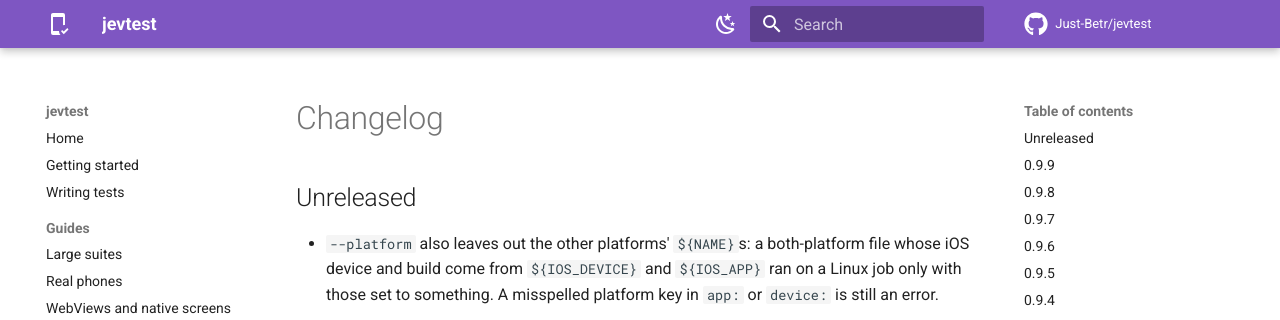
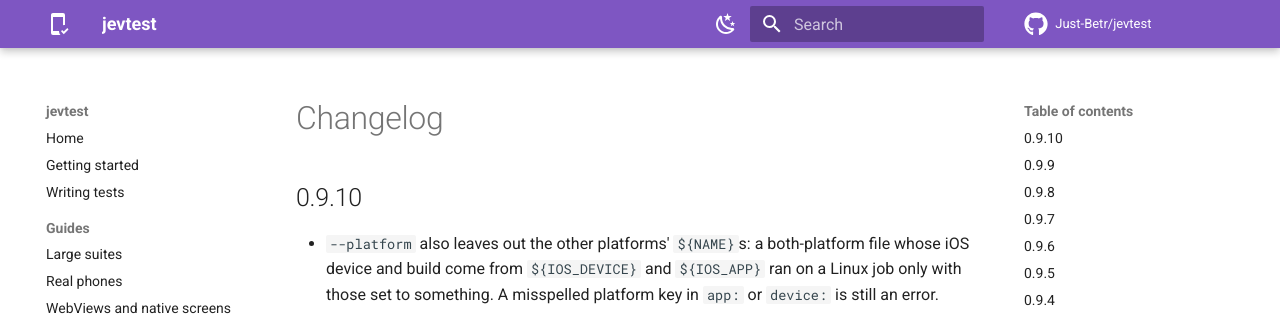
Before and after one commit to Just-Betr/jevtest, an MkDocs documentation site: the page built from docs/changelog.md, in a window 1280 px wide and 900 px high. Shown: the top 320 px of the window. Built offline with MkDocs 1.6.1 and Material for MkDocs 9.7.7, drawn with Linux system fonts in a browser that asks for light colours; comment, search, counter and statistics services are not loaded.

````diff
--- a/CHANGELOG.md
+++ b/CHANGELOG.md
@@ -1,6 +1,6 @@
 # Changelog
 
-## Unreleased
+## 0.9.10
 
 - `--platform` also leaves out the other platforms' `${NAME}`s: a both-platform file whose iOS device and build
   come from `${IOS_DEVICE}` and `${IOS_APP}` ran on a Linux job only with those set to something. A misspelled
--- a/docs/getting-started.md
+++ b/docs/getting-started.md
@@ -82,7 +82,7 @@ jevtest run tests.yaml --lock record --out results
 Both flags are required, so every run says how it treats the lockfile and where its results go.
 
 ```console
-jevtest 0.9.9 · android · emulator-5554 · dev.jevtest.jevtest_demo · jev-1.13.0 · lockfile: record
+jevtest 0.9.10 · android · emulator-5554 · dev.jevtest.jevtest_demo · jev-1.13.0 · lockfile: record
 
 ▶ App opens on the sign-in screen
   ✓ expect: The sign in screen is showing — Jev 0.98
--- a/jevtest/__init__.py
+++ b/jevtest/__init__.py
@@ -1,3 +1,3 @@
 """jevtest: plain-English end-to-end tests for Android and iOS apps, driven by TypeSafe's Jev."""
 
-__version__ = "0.9.9"
+__version__ = "0.9.10"
````
Also changed, not shown: README.md (+1 -1 lines), docs/index.md (+1 -1 lines).
